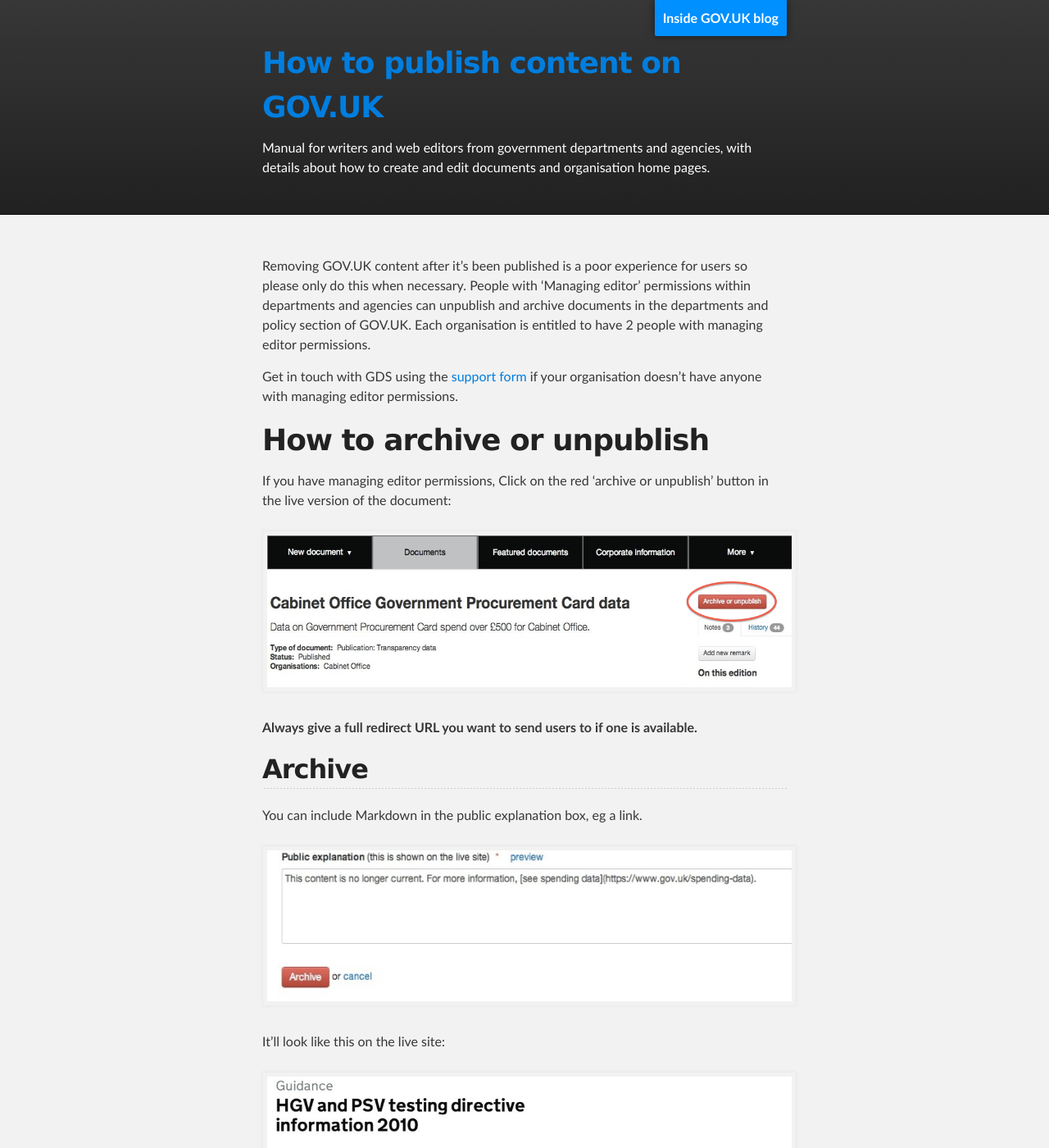
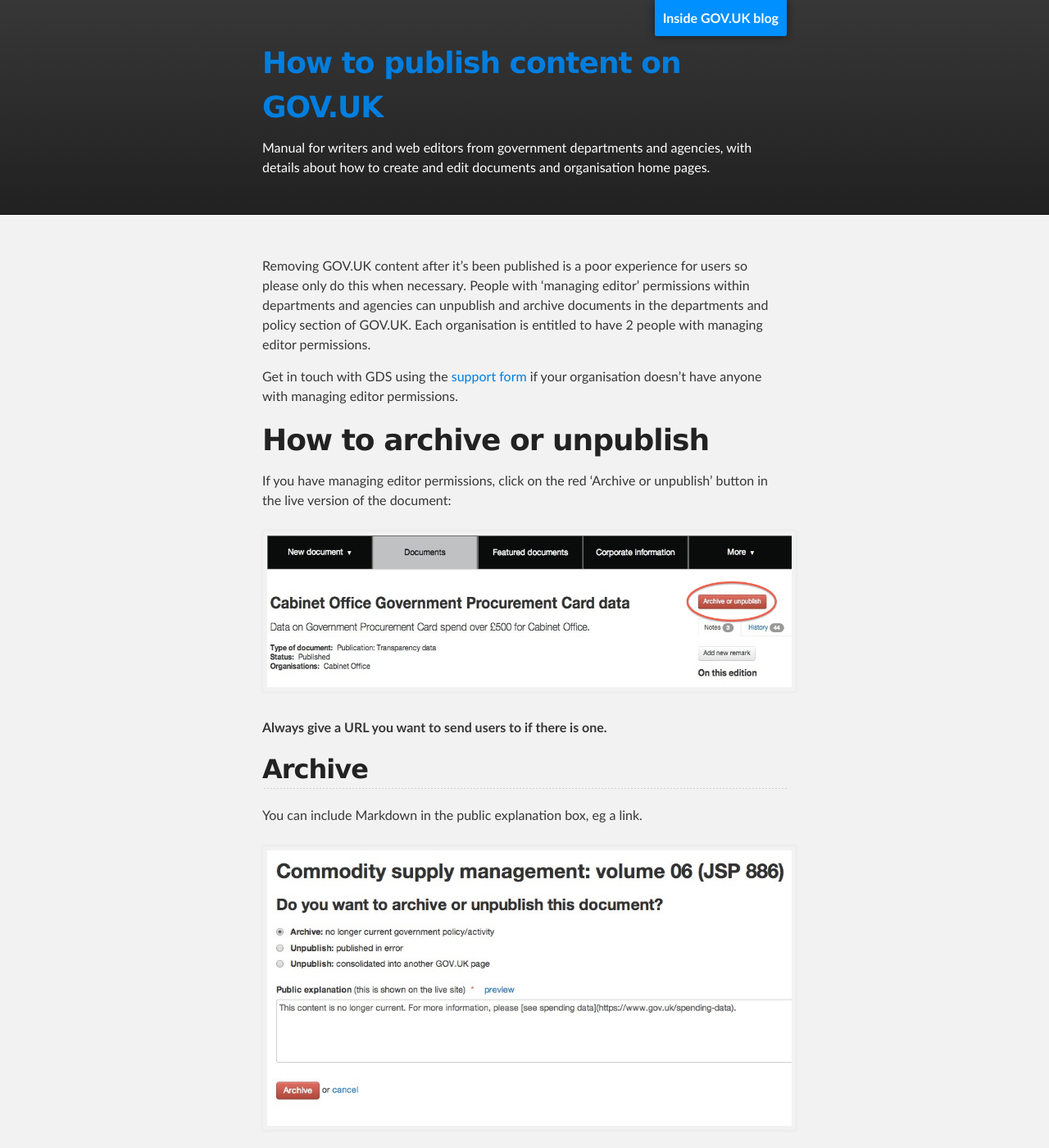
Before and after one commit to alphagov/inside-government-admin-guide, a Jekyll site: the page built from creating-documents/delete-unpublish.md, in a window 1280 px wide and 1400 px high. Shown: the whole window at 82% size. Built offline with Jekyll 4.4.1, drawn with Linux system fonts in a browser that asks for light colours; some of the changed text lies outside the part shown.

Commit message:
typo fixes

```diff
--- a/creating-documents/delete-unpublish.md
+++ b/creating-documents/delete-unpublish.md
@@ -3,17 +3,17 @@
 title: How to publish content / How to archive or unpublish documents
 ---
 
-Removing GOV.UK content after it’s been published is a poor experience for users so please only do this when necessary. People with 'Managing editor' permissions within departments and agencies can unpublish and archive documents in the departments and policy section of GOV.UK. Each organisation is entitled to have 2 people with managing editor permissions.
+Removing GOV.UK content after it’s been published is a poor experience for users so please only do this when necessary. People with 'managing editor' permissions within departments and agencies can unpublish and archive documents in the departments and policy section of GOV.UK. Each organisation is entitled to have 2 people with managing editor permissions.
 
 Get in touch with GDS using the [support form](https://gov.uk/support/internal) if your organisation doesn't have anyone with managing editor permissions.
 
 #How to archive or unpublish
 
-If you have managing editor permissions, Click on the red ‘archive or unpublish’ button in the live version of the document:
+If you have managing editor permissions, click on the red ‘Archive or unpublish’ button in the live version of the document:
 
 ![Archive button](archive-button.png)
 
-**Always give a full redirect URL you want to send users to if one is available.**
+**Always give a URL you want to send users to if there is one.**
 
 ##Archive
 
```
Also changed, not shown: other parts of creating-documents/delete-unpublish.md (+1 -1 lines), your-account/get-an-account.md (+2 -0 lines), your-account/log-in.md (+1 -3 lines), creating-documents/archived.png, creating-documents/explanation-box.png.
